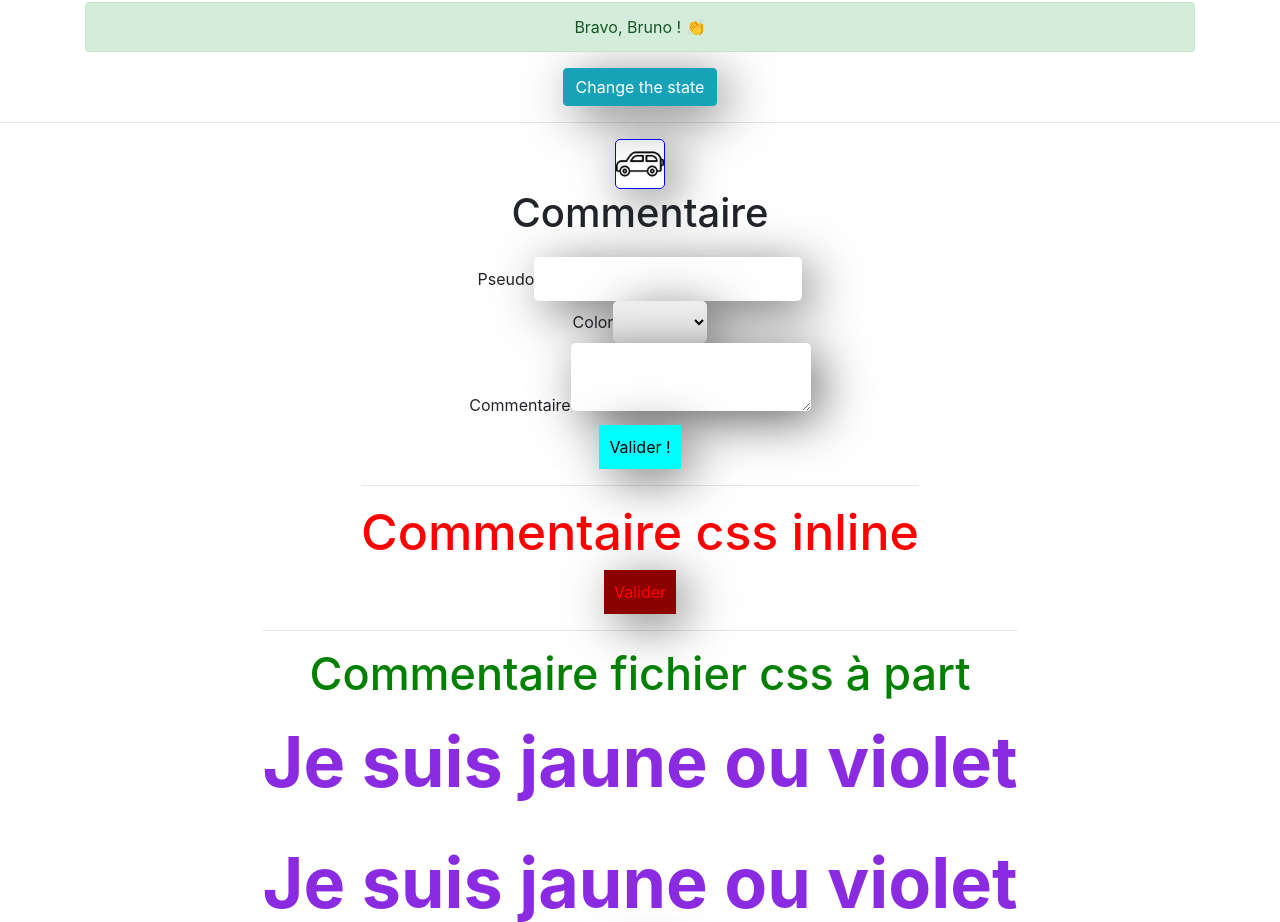
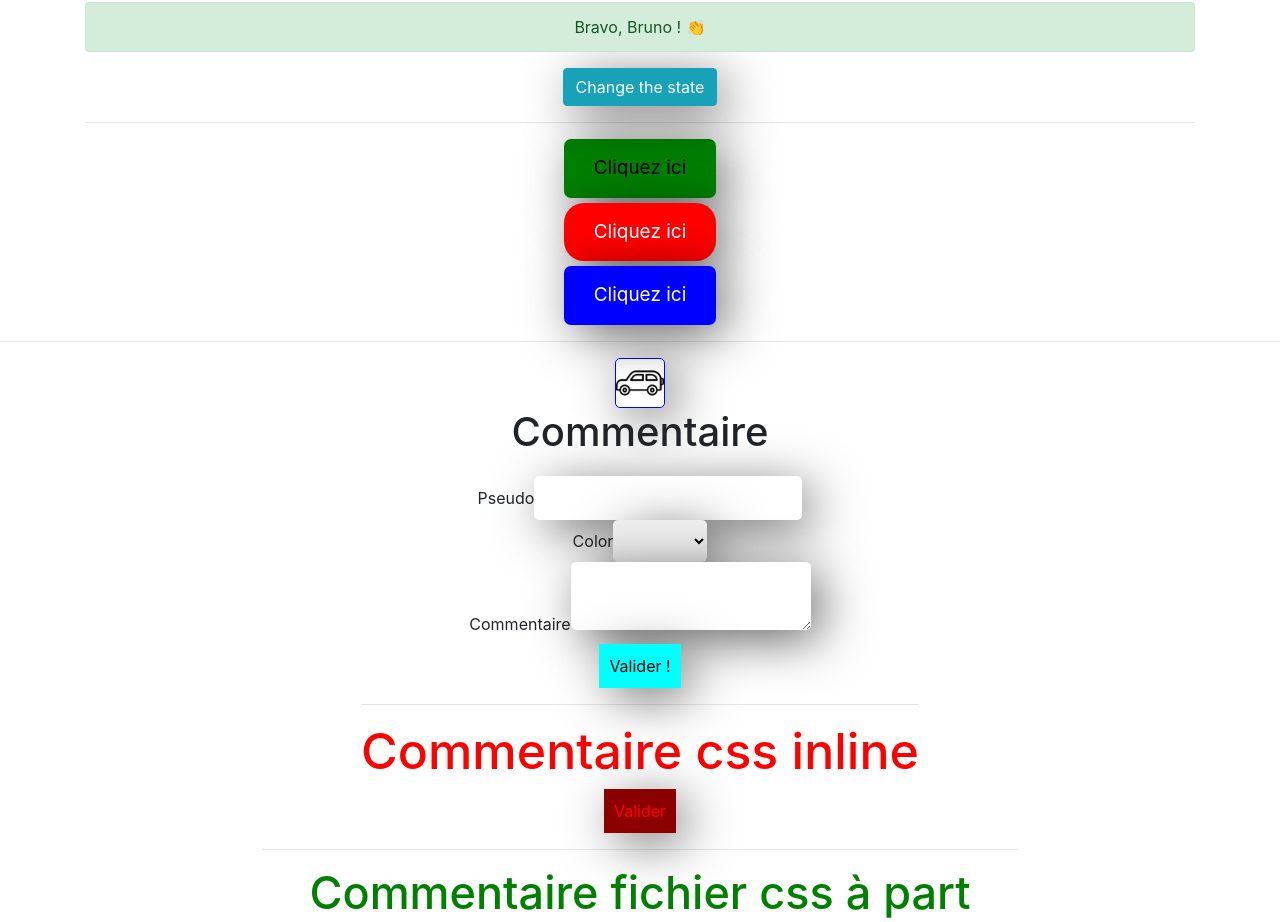
Before and after one commit to wendybaque/Cars-App-Udemy, a React (Create React App) app: page / in a window 1280 px wide. Shown: the part 1463-2385 px from the top of the page. Built offline with nearby package versions, Linux system fonts and the light colour scheme.

Commit message:
Exercice + correction vidéo 47-48

```diff
--- /dev/null
+++ b/src/components/CustomBtn.jsx
@@ -0,0 +1,24 @@
+const customBtn = ({btnStyle, children}) => {
+
+    const btn = {
+        backgroundColor: 'grey',
+        border:'none',
+        color:'#fff',
+        fontSize:'19px',
+        textAlign:'center',
+        padding:'15px 30px',
+        textDecoration:'none',
+        borderRadius:'7px',
+        display:'block',
+        margin:'5px auto'
+    }
+
+    return (
+        <button style={{...btn, ...btnStyle}}>
+            {children}
+        </button>
+    )
+
+}
+
+export default customBtn;
--- a/src/components/Game.jsx
+++ b/src/components/Game.jsx
@@ -1,6 +1,7 @@
 // Exercice destructuring et conditions :
 
 import React, {Component} from "react";
+import CustomBtn from "./CustomBtn";
 
 class Result extends Component {
     state = {
@@ -48,6 +49,17 @@ class Result extends Component {
 
         const stateColor = this.state.winner ? "alert-success" : "alert-danger";
 
+        // Syle des boutons pour l'exercice vidéos 47-48 :
+        const successBtn = {
+            backgroundColor:'green',
+            color:'black'
+        }
+
+        const dangerBtn = {
+            backgroundColor:'red',
+            borderRadius:'20px'
+        }
+
         return(
             <div className="container">
                 <div className={`alert ${stateColor}`} role="alert">
@@ -55,6 +67,11 @@ class Result extends Component {
                 </div>
 
                 <button className="btn btn-info" onClick={() => this.setState({winner:!this.state.winner})}>Change the state</button>
+                <hr />
+                {/* Exercice style vidéos 47-48 */}
+                <CustomBtn btnStyle={successBtn}>Cliquez ici</CustomBtn>
+                <CustomBtn btnStyle={dangerBtn}>Cliquez ici</CustomBtn>
+                <CustomBtn btnStyle={{backgroundColor:'blue'}}>Cliquez ici</CustomBtn>
             </div>
         )
     }
```
